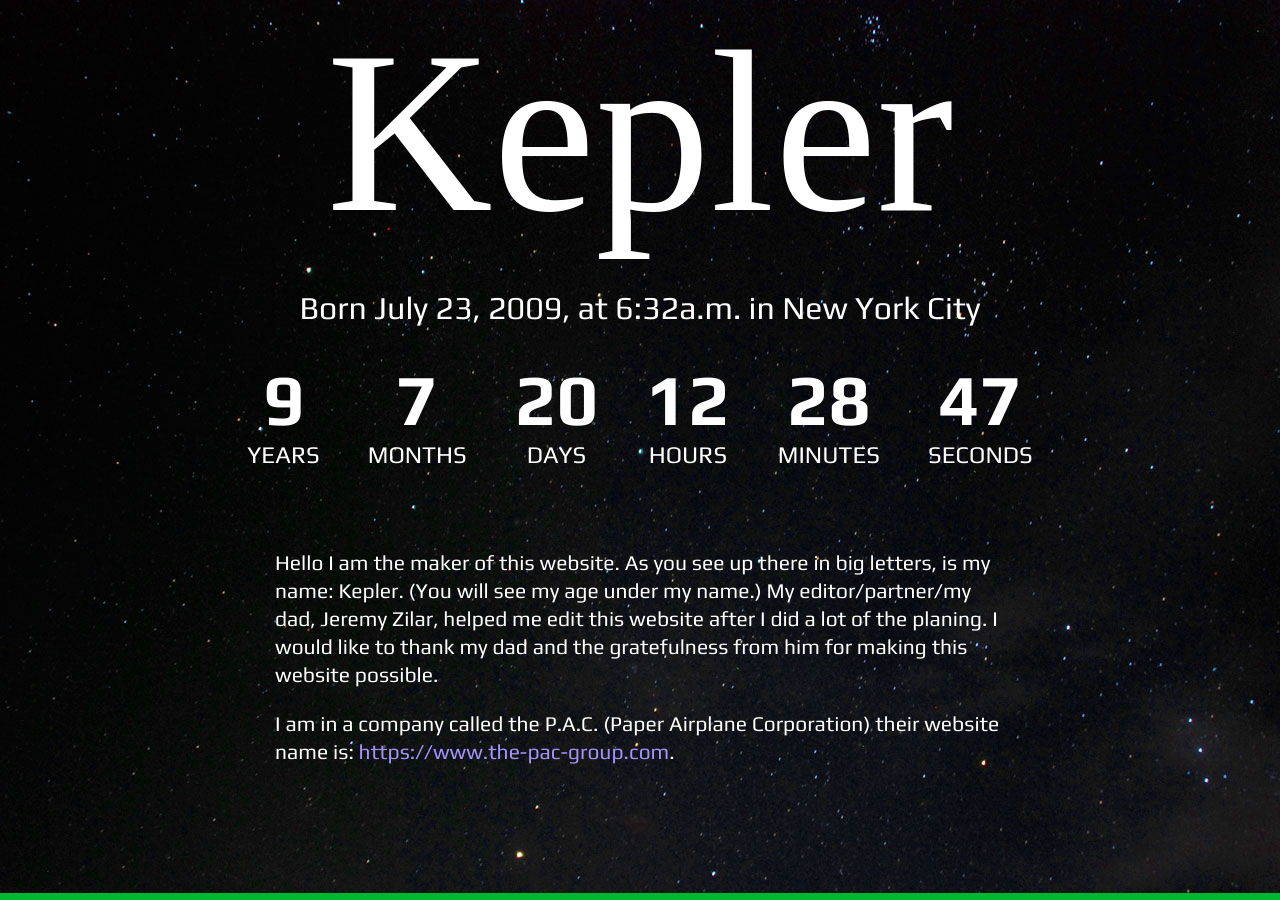
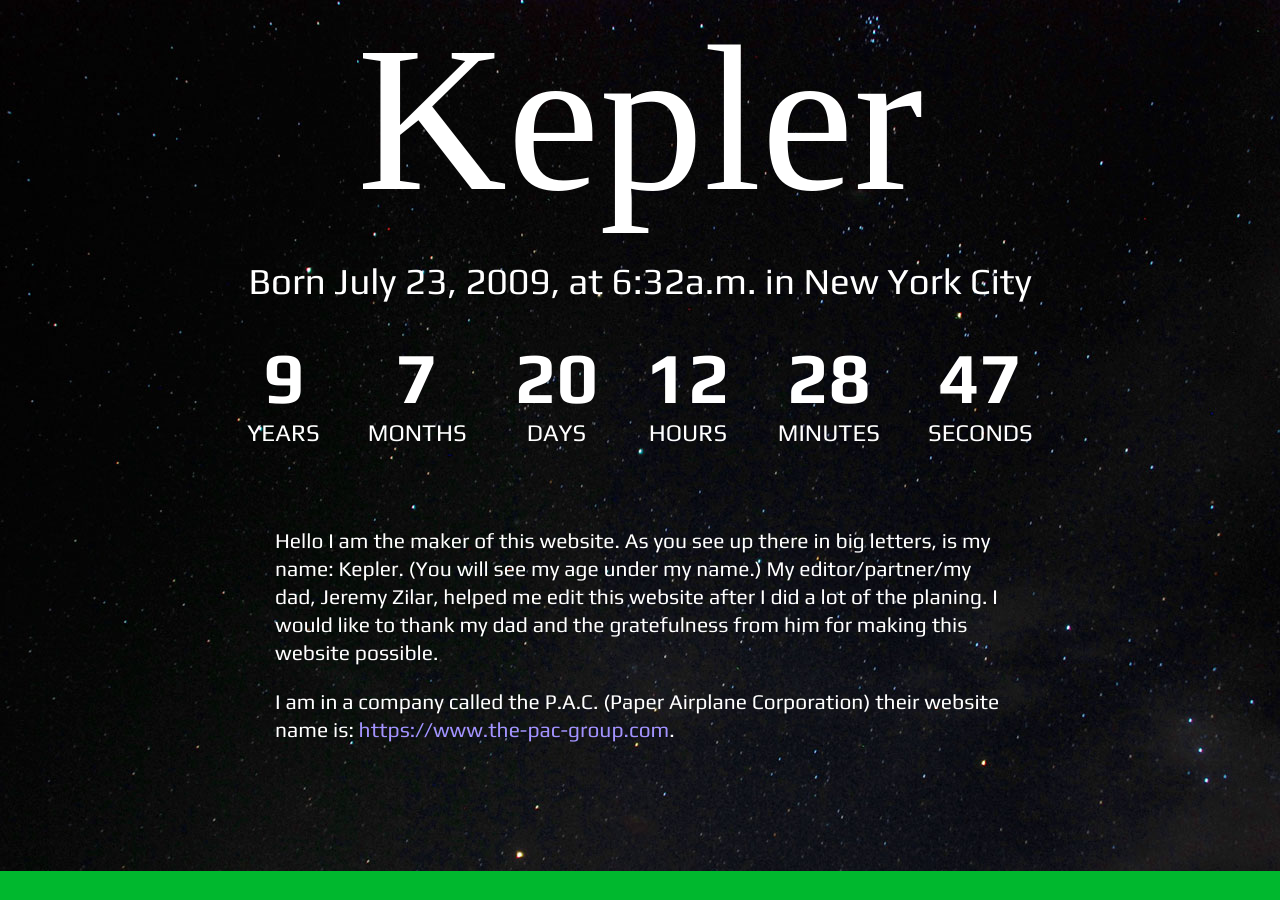
Before and after one commit to kcezz/keplr.me, a Jekyll site: the page built from index.md, in a window 1280 px wide. Built offline with Jekyll 4.4.1, drawn with Linux system fonts in a browser that asks for light colours; nearby versions of some CDN libraries.

Commit message:
heading changes

```diff
--- a/_sass/_header.scss
+++ b/_sass/_header.scss
@@ -3,14 +3,37 @@
 header{
   h1{
     margin-bottom: 24px;
-    font-size: 28vw;
+    font-size: 5.5rem;
+    @media only screen and (min-width: 576px) {
+      font-size: 9rem;
+    }
+    @media only screen and (min-width: 768px) {
+      font-size: 10rem;
+    }
     @media only screen and (min-width: 992px) {
-      font-size: 18vw;
+      font-size: 12rem;
     }
+    @media only screen and (min-width: 1200px) {
+      font-size: 13rem;
+    }
+
   }
   h3{
-    font-size: 2.5vw;
+    font-size: 1.6rem;
+    line-height: 36px;
     font-weight: normal;
+    @media only screen and (min-width: 576px) {
+      font-size: 1.49rem;
+    }
+    @media only screen and (min-width: 768px) {
+      font-size: 1.86rem;
+    }
+    @media only screen and (min-width: 992px) {
+      font-size: 2.1rem;
+    }
+    @media only screen and (min-width: 1200px) {
+      font-size: 2.3rem;
+    }
   }
 
   #counter{
```
